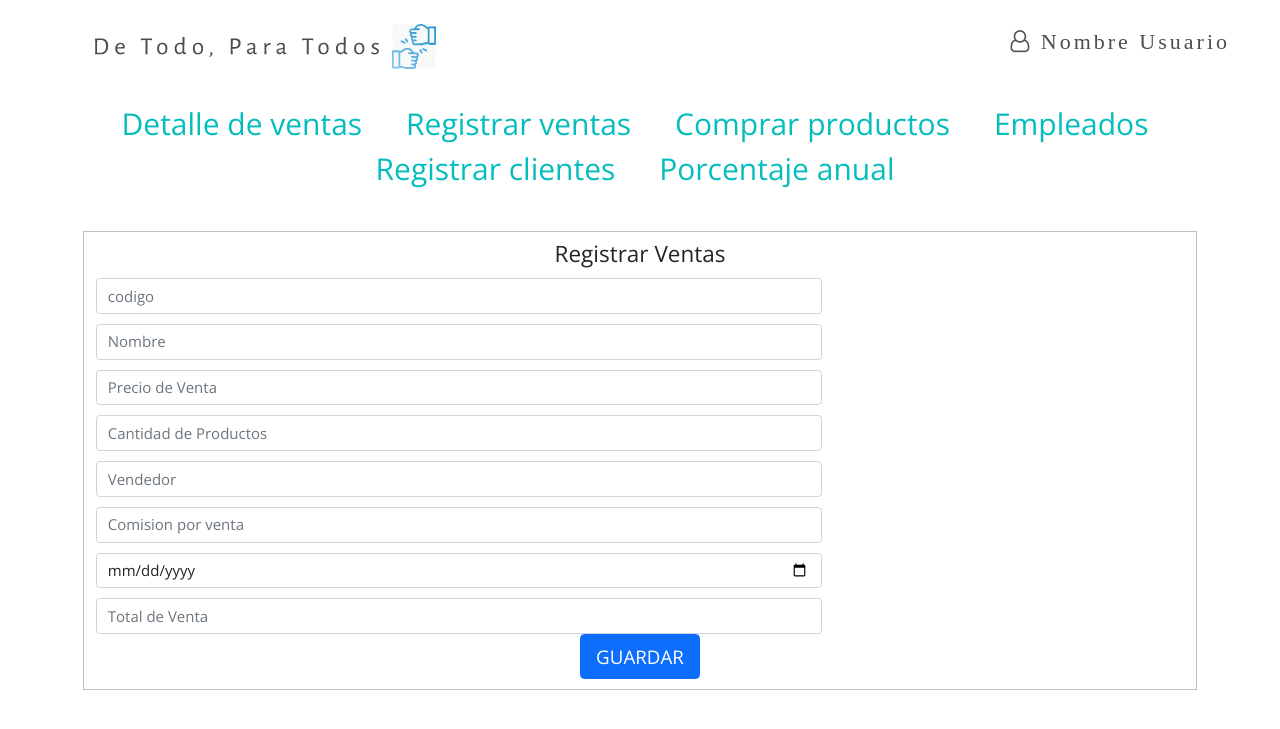
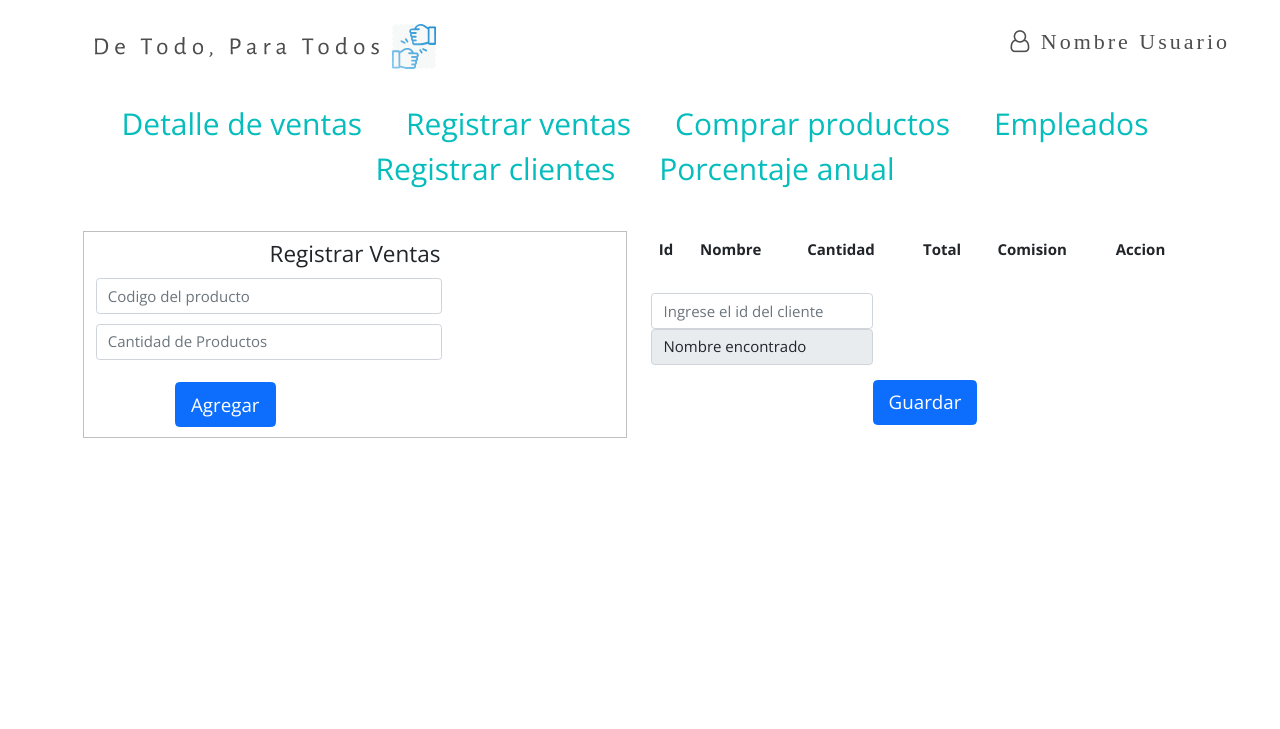
Before and after one commit to LeinerViloria/detodosparatodos, a PHP site: page /html/registrarVenta.php in a window 1280 px wide. Shown: the top 729 px of the page. Run offline with PHP 8.4, Linux system fonts and the light colour scheme; lists and menus that the app fills with data are empty.

Commit message:
Se adelantó el registro de ventas

```diff
--- a/css/estilos.css
+++ b/css/estilos.css
@@ -251,6 +251,11 @@ button a{
     }
 }
 
+.col-md-12 {
+    flex: 0 0 auto;
+    width: 50%!important;
+}
+
 /* RESPONSIVE */
 
 @media screen and (max-width: 1100px){
--- a/html/compras.php
+++ b/html/compras.php
@@ -1,6 +1,5 @@
 <?php
 	require_once '../contenidoHtml/cabecera_admin.php'; //Esto es lo que ve el administrador
-	//require_once '../contenidoHtml/cabecera_vendedor.php'; //Esto es lo que ve el vendedor
 ?>
 
 <h1>Productos nuevos</h1>
--- a/html/registrarVenta.php
+++ b/html/registrarVenta.php
@@ -5,74 +5,75 @@
 <!--======== INICIO DE FORMULARIO ==========-->
 <div class="container justify-content-center">
 	<div class="row">
-		<div class="col-md-12">
+		<div class="col col-md-12">
 			<div class="well well-sm">
 				<form class="form-horizontal justify-content-center" method="post">
 					<fieldset>
 						<legend class="text-center header">Registrar Ventas</legend>
 
-
 						<div class="form-group">
 							<div class="col-md-8">
-								<input id="codigo" name="name" type="text" placeholder="codigo" class="form-control">
+								<input id="codigo" name="name" type="text" placeholder="Codigo del producto" class="form-control">
 							</div>
 						</div>
-
 						<div class="form-group">
 							<div class="col-md-8">
-								<input id="nombre" name="name" type="text" placeholder="Nombre" class="form-control">
+								<input id="cant" name="precioventa" type="text" placeholder="Cantidad de Productos" class="form-control">
 							</div>
 						</div>
-
-						<div class="form-group">
-							<div class="col-md-8">
-								<input id="preciocompra" name="name" type="text" placeholder="Precio de Venta" class="form-control">
-							</div>
-						</div>
-
-						<div class="form-group">
-							<div class="col-md-8">
-								<input id="precioventa" name="precioventa" type="text" placeholder="Cantidad de Productos" class="form-control">
-							</div>
-						</div>
-
-						<div class="form-group">
-							<div class="col-md-8">
-								<input id="vendedor" name="vendedor" type="text" placeholder="Vendedor" class="form-control">
-							</div>
-						</div>
-
-						<div class="form-group">
-							<div class="col-md-8">
-								<input id="comision" name="comision" type="text" placeholder="Comision por venta" class="form-control">
-							</div>
-						</div>
-
-						<div class="form-group">
-							<div class="col-md-8">
-								<input id="fecha" name="fecha" type="date" placeholder="Fecha de venta" class="form-control">
-							</div>
-						</div>
-
-						<div class="form-group">
-							<div class="col-md-8">
-								<input id="total" name="total" type="text" placeholder="Total de Venta" class="form-control">
-							</div>
-						</div>
-
+						<br>
 						<div class="form-group" id="btnregistro">
 							<div class="col-md-12 text-center">
-								<button type="submit" class="btn btn-primary btn-lg">GUARDAR</button>
+								<button type="button" class="btn btn-primary btn-lg" onclick="agregar()">Agregar</button>
 							</div>
-
 						</div>
 
 					</fieldset>
 				</form>
 			</div>
 		</div>
+
+		<!--Esta columna puede generalizar en un archivo php-->
+		<div class="col col-md-12">
+			<div class="well well-sm">
+				<table class="table table-borderless factura">
+				<thead>
+					<tr>
+						<th>Id</th>
+						<th>Nombre</th>
+						<th>Cantidad</th>
+						<th>Total</th>
+						<th>Comision</th>
+						<th>Accion</th>
+					</tr>
+				</thead>
+				<tbody id="contenedor_factura">
+				</tbody>
+
+				</table>
+
+				<form action="../controladores/controlador_factura.php" method="post">
+					<div id="input_adicionales"></div>
+
+					<div class="input-group mb-3">
+						<div class="custom-prepend">
+							<input type="text" name="id" id="id" placeholder="Ingrese el id del cliente" class="form-control" required="required">
+							<span class="input-group-text">Nombre encontrado</span>
+						</div>
+					</div>
+
+					<div class="form-group" id="btnregistro">
+						<div class="col text-center">
+							<button type="submit" class="btn btn-primary btn-lg">Guardar</button>
+						</div>
+					</div>
+				</form>
+			</div>
+		</div>
+		<!---->
 	</div>
 </div>
 
+<script src="../js/manejar_factura.js"></script>
 
 <?php require_once '../contenidoHtml/pie_pagina.php'?>
--- /dev/null
+++ b/js/manejar_factura.js
@@ -0,0 +1,43 @@
+document.getElementById("contenedor_factura").innerHTML="";
+document.getElementById("input_adicionales").innerHTML="";
+$lista=0;
+
+function agregar(){
+    $precio_no_definitivo=3000;//Supongamos que el valor de cada producto es de 3000
+    $comision_no_definitiva=8;//Supongamos que la comision es del 8%
+
+    $codigo=document.getElementById("codigo").value;
+    $cantidad=document.getElementById("cant").value;
+    if($codigo!=="" && $cantidad!==""){
+
+        $total=$precio_no_definitivo*$cantidad;
+        $comision=$total/100*$comision_no_definitiva;
+        $producto="Producto "+($lista++);
+
+        $html_TBody="<tr>";
+            $html_TBody+="<td>"+$codigo+"</td>";
+            $html_TBody+="<td>"+$producto+"</td>";
+            $html_TBody+="<td>"+$cantidad+"</td>";
+            $html_TBody+="<td>"+$total+"</td>";
+            $html_TBody+="<td>"+$comision+"</td>";
+            $html_TBody+="<td><button type='button' class='btn btn-warning'>Quitar</button></td>";
+        $html_TBody+="</tr>";
+
+        $valores = [$codigo, $producto, $cantidad, $total, $comision];
+        add_to_form($valores);
+
+        document.getElementById("contenedor_factura").innerHTML+=$html_TBody;
+
+        document.getElementById("codigo").value="";
+        document.getElementById("cant").value="";
+    }else{
+        alert("No puede dejar campos vacios");
+    }
+
+}
+
+function add_to_form($valores){
+    $inputs="<input type='hidden' name='articulo"+$lista+"' value='"+$valores+"'>";
+
+    document.getElementById("input_adicionales").innerHTML+=$inputs;
+}
```
Also changed, not shown: controladores/controlador_factura.php (added, +20 -0 lines), css/estilosCompraNueva.css (line endings or trailing spaces).
